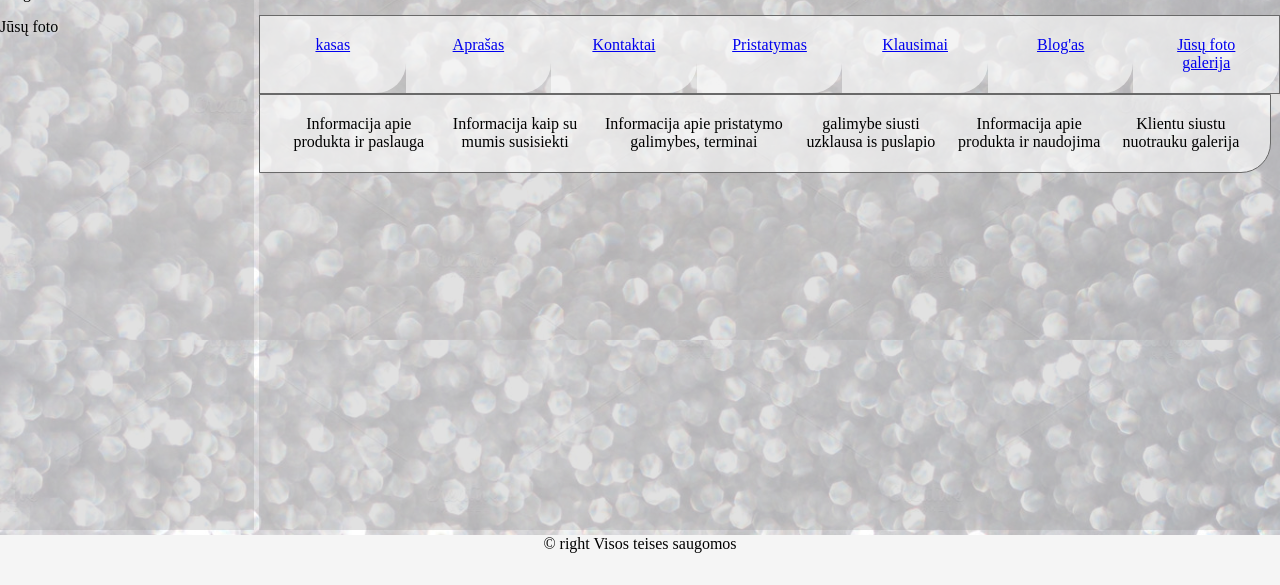
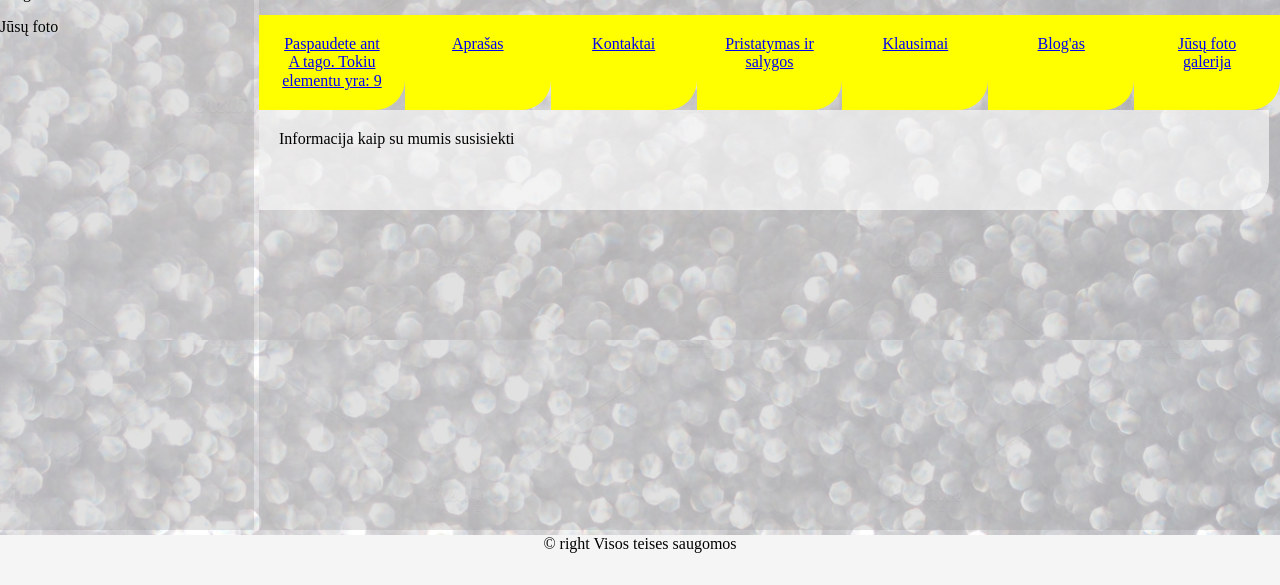
Before and after one commit to gretutele/Klasesdarbas1123, a PHP site: page / in a window 1280 px wide, after a click on "Kontaktai". Shown: the part 510-1095 px from the top of the page. Run offline with PHP 8.4, Linux system fonts and the light colour scheme.

Commit message:
12 11d js ir jquery lentele puslapyje

```diff
--- a/JS/js duomenu isvedimo failai/namu darbai js.js
+++ b/JS/js duomenu isvedimo failai/namu darbai js.js
@@ -109,7 +109,7 @@ function atimtis(a, b){
 function daugyba(a, b){
     return a * b;
 }
-function dalyba(a, b){
+function dalyba(a, b) {
     return a / b;
 }
 let m = 1;
@@ -124,25 +124,41 @@ function run(){
              rezult.innerHTML += 'Skaiciu [' + m + ', ' + n + '] dalyba: ' + dalyba(m, n) + '<br>';
           }
       }
+};
+
+let kortele = document.getElementsByClassName('kortele');
+
+function perjungtTaba(pasirinkimaiId) {
+    console.log(pasirinkimaiId);
+    console.log(kortele);
+    for (let i = 0; i < kortele.length; i++) {
+       $(kortele[i]).css("display", "none");
     }
-
-let korteles = document.getElementsByClassName('korteles');
-
-function pakeistiKortele (pasirinkimaiId) {
-    for (let i = 0; 1 < korteles.length; i++); {
-        korteles[i].style.display ='none';
-    }
-    document.getElementById('pasirinkimaiId')
-    .style.dispaly = 'block';
+    $(document.getElementById(pasirinkimaiId))
+        .css("display", "block");
 }
 
 // reikia paspaudus gauti kad zodis pasikeitu i atributa
 // kaip a tarkim ar string ar kazkas tokio Jquery tema
 
-$(document).ready(function(g) {
-  //  console.log ('veikiu');
-    $('*').click(function () {
-    //    console.log ('veikiu');
-        $('#kasas').text('tagName');
+//neanonimine
+function tagVardas(elementas) {
+   console.log ('veikiu', elementas);
+   //$('#kasas').text(elementas.target.tagName);
+}
+// anonimine
+$(document).ready(function() {
+ console.log ('veikiu');
+ $('*').click(tagVardas);
 });
-});
+
+//uzduotis toliau pilna
+
+$('*').click(function (e) {
+        let pavadinimas = e.target.tagName;
+        let tags = $(pavadinimas);
+        let tagCount = tags.length;
+        $('#kasas').text('Paspaudete ant ' + pavadinimas + ' tago. Tokiu elementu yra: ' + tagCount)
+        tags.css('background-color', 'yellow');
+    }
+);
--- a/index.html
+++ b/index.html
@@ -194,14 +194,14 @@
             <div id="lentele">
             <div class="pasirinkimai">
 
-                <a href="#kasas" onclick="('kasas')">kasas</a>
+               <a href="#kasas" id="kasas" onclick="tagVardas('kasas')">kasas</a>
 
-                <a href="#aprasymas1" onclick="perjungtTaba('aprasymas1')">Aprašas</a>
-                <a href="#kontaktai1" onclick="perjungtTaba('kontaktai1')">Kontaktai </a>
-                <a href="#pristatymas1" onclick="perjungtTaba('pristatymas1')">Pristatymas </a>
-                <a href="#klausimai1" onclick="perjungtTaba('klausimai1')">Klausimai </a>
-                <a href="#blogas1" onclick="perjungtTaba('bogas1')">Blog'as </a>
-                <a href="#foto1" onclick="perjungtTaba('foto1')">Jūsų foto galerija</a>
+                <a href="#aprasymas1" onclick="perjungtTaba('aprasymas')">Aprašas</a>
+                <a href="#kontaktai1" onclick="perjungtTaba('kontaktai')">Kontaktai </a>
+                <a href="#pristatymas1" onclick="perjungtTaba('pristatymas')">Pristatymas ir salygos </a>
+                <a href="#klausimai1" onclick="perjungtTaba('klausimai')">Klausimai </a>
+                <a href="#blogas1" onclick="perjungtTaba('bogas')">Blog'as </a>
+                <a href="#foto1" onclick="perjungtTaba('foto')">Jūsų foto galerija</a>
             </div>
                <!-- //sheets korteles-->
             <div class="korteles">
--- a/mano_dizainas/dizainas.css
+++ b/mano_dizainas/dizainas.css
@@ -203,9 +203,8 @@ html, body {
 
 
 
-.korteles {
+.kortele {
     display: none;
-    border: 1px solid dimgrey;
 }
 
 #aprasymas {
@@ -213,14 +212,13 @@ html, body {
 }
 .pasirinkimai {
     display: flex;
-    border: 1px solid dimgrey;
 }
 
 .korteles {
     display: flex;
     text-align: center;
     width: 95%;
-    hight: 60px;
+    height: 60px;
     background-color: rgba(255, 255, 255, 0.6);
     padding: 20px;
     border-bottom-right-radius: 30px;
```
Lines whose indentation alone changed are shown as unchanged.
